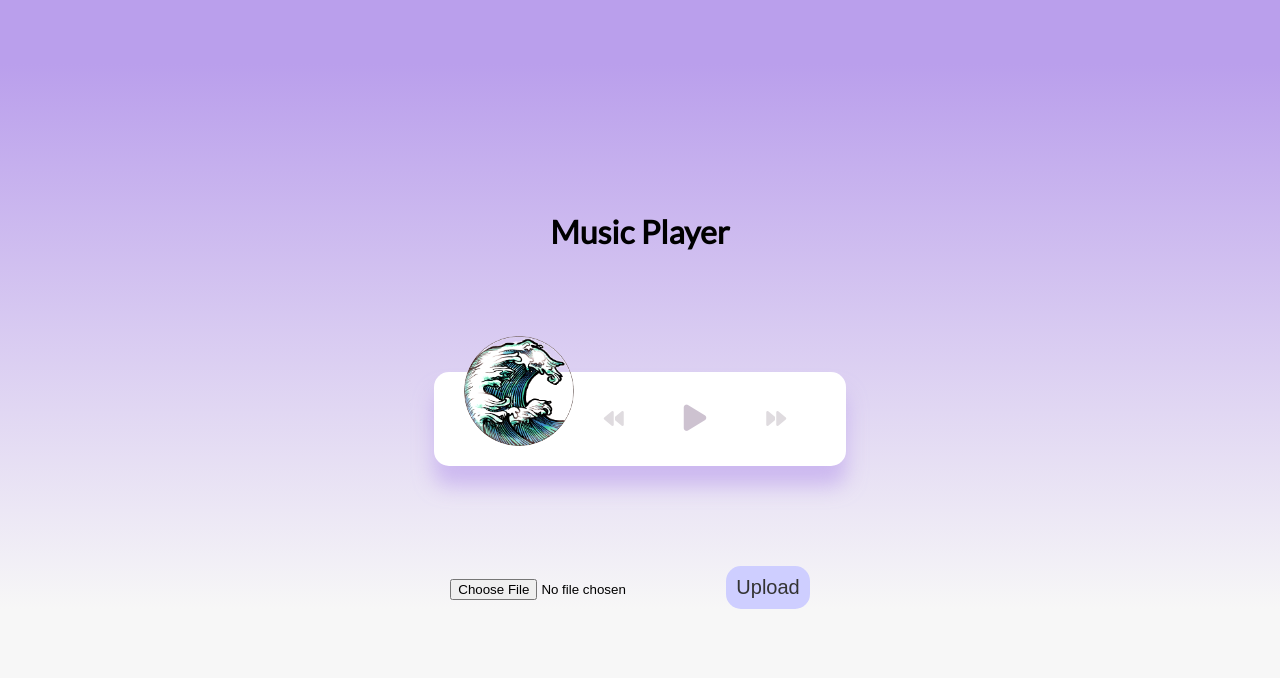
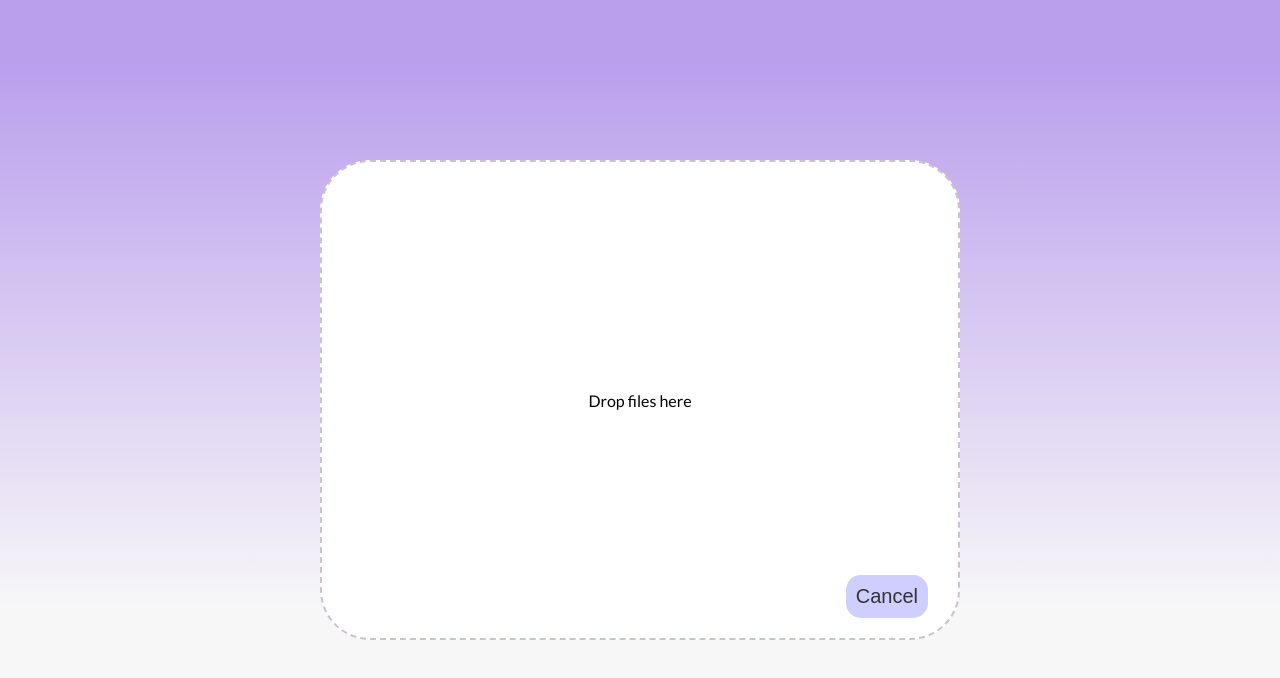
Before and after one commit to studioant/music-player, a plain HTML site: page index.html in a window 1280 px wide. Both pictures are taken after a click on the button "Upload". Drawn offline with nearby package versions, Linux system fonts and the light colour scheme; no server answers.

Commit message:
Added drop zone for file upload

```diff
--- a/index.html
+++ b/index.html
@@ -16,6 +16,12 @@
   </head>
   <body>
     <h1>Music Player</h1>
+    <div id="drop-zone" class="drop-zone-hidden">
+      Drop files here
+      <button class="btn-cancel upload-btn" onclick="closeDropZone()">
+        Cancel
+      </button>
+    </div>
     <div class="music-container">
       <div class="music-info">
         <h4 id="title">Uke</h4>
@@ -44,8 +50,8 @@
     </div>
 
     <div class="btn-container">
-      <input id="file-upload" type="file" name="fileupload" />
-      <button id="upload-button" class="upload-btn" onclick="uploadFile()">
+      <!-- <input id="file-upload" type="file" name="fileupload" /> -->
+      <button id="upload-button" class="upload-btn" onclick="openDropZone()">
         Upload
       </button>
     </div>
--- a/script.js
+++ b/script.js
@@ -103,9 +103,9 @@ playBtn.addEventListener('click', () => {
 })
 
 // Upload new song
-async function uploadFile(){
+async function uploadFile(file){
     let formData = new FormData();
-    formData.append("file", fileUpload.files[0]);
+    formData.append("file", file[0]);
 
     $.ajax({
         url: "upload.php",
@@ -121,6 +121,49 @@ async function uploadFile(){
     });
 }
 
+async function openDropZone(){
+    var dropZone = document.getElementById("drop-zone");
+    dropZone.classList.remove('drop-zone-hidden')
+    dropZone.classList.add('drop-zone-show')
+
+    // Add event listeners
+    dropZone.addEventListener("dragenter", enter, false);
+    dropZone.addEventListener("dragover", over, false);
+    dropZone.addEventListener("dragleave", leave, false);
+    dropZone.addEventListener("drop", drop, false);
+
+    function enter(e) {
+      e.stopPropagation();
+      e.preventDefault();
+    }
+
+    function over(e) {
+      e.stopPropagation();
+      e.preventDefault();
+      document.getElementsByClassName("drop-zone-show")[0].style.backgroundColor = '#eee'
+    }
+
+    function leave(e) {
+        e.stopPropagation();
+        e.preventDefault();
+        document.getElementsByClassName("drop-zone-show")[0].style.backgroundColor = 'white'
+    }
+
+    function drop(e) {
+      e.stopPropagation();
+      e.preventDefault();
+
+      var file = e.dataTransfer.files;
+      uploadFile(file)
+    }
+}
+
+function closeDropZone(){
+    var dropZone = document.getElementById("drop-zone");
+    dropZone.classList.add('drop-zone-hidden')
+    dropZone.classList.remove('drop-zone-show')
+}
+
 
 // Change song
 prevBtn.addEventListener('click', prevSong)
--- a/style.css
+++ b/style.css
@@ -23,7 +23,7 @@ body{
     padding: 20px 30px;
     position: relative;
     margin: 100px 0;
-    z-index: 10;
+    z-index: 2;
 }
 
 .img-container{
@@ -97,6 +97,31 @@ body{
     border: 0;
 }
 
+.drop-zone-hidden{
+    display: none;
+}
+
+.drop-zone-show{
+    position: absolute;
+    display: flex;
+    align-items: center;
+    justify-content: center;
+    z-index: 3;
+    width: 50vw;
+    height: 60vh;
+    background-color: white;
+    border-radius: 50px;
+    border: dashed;
+    border-width: 2px;
+    border-color: #cdc2d0;
+}
+
+.btn-cancel{
+    position: absolute;
+    bottom: 20px;
+    right: 10px;
+}
+
 .music-info{
     background-color: rgba(255,255,255,0.5);
     border-radius: 15px 15px 0 0;
```
